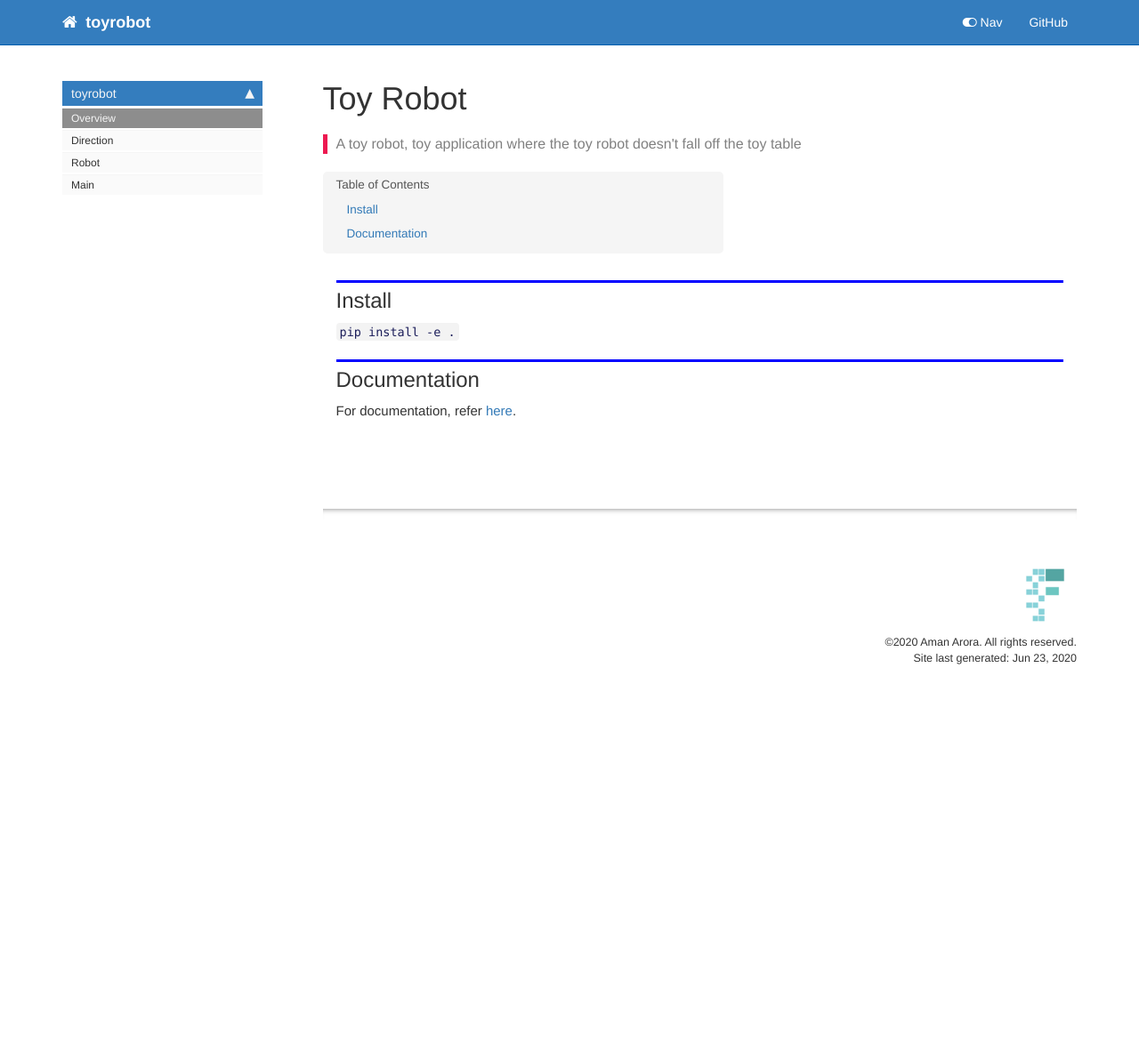
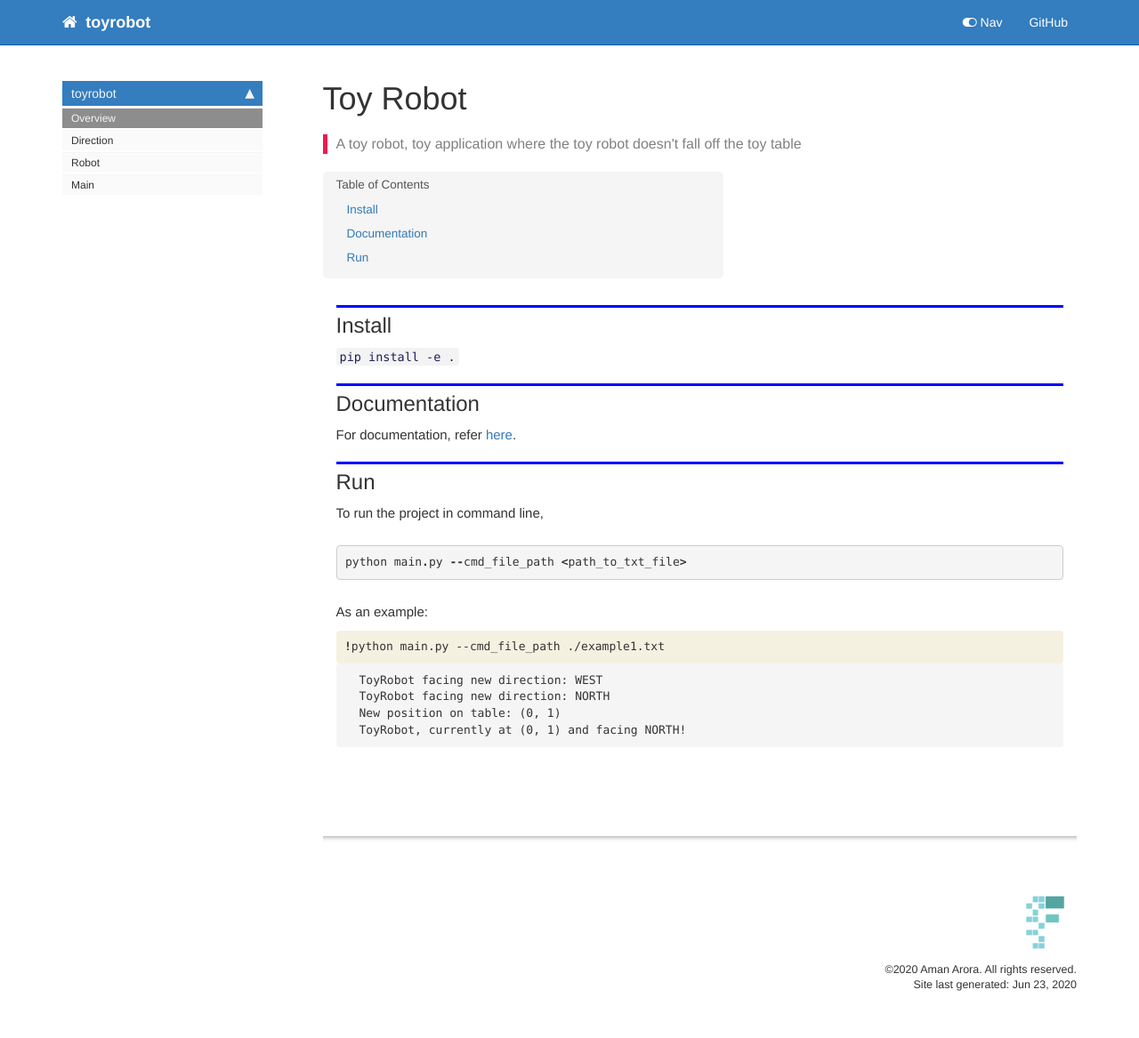
Before and after one commit to amaarora/toyrobot, a Jekyll site: the page built from docs/index.html, in a window 1280 px wide. Shown: the whole page at 89% size. Built offline with Jekyll 4.4.1, drawn with Linux system fonts in a browser that asks for light colours; nearby versions of some CDN libraries; comment, search, counter and statistics services are not loaded; before the commit the page ends 900 px from its top, so only the background shows below that.

Commit message:
Add example to run script

```diff
--- a/docs/index.html
+++ b/docs/index.html
@@ -53,4 +53,60 @@ description: "A toy robot, toy application where the toy robot doesn't fall off
 </div>
 </div>
 </div>
+<div class="cell border-box-sizing text_cell rendered"><div class="inner_cell">
+<div class="text_cell_render border-box-sizing rendered_html">
+<h2 id="Run">Run<a class="anchor-link" href="#Run"> </a></h2>
 </div>
+</div>
+</div>
+<div class="cell border-box-sizing text_cell rendered"><div class="inner_cell">
+<div class="text_cell_render border-box-sizing rendered_html">
+<p>To run the project in command line,</p>
+<div class="highlight"><pre><span></span><span class="n">python</span> <span class="n">main</span><span class="o">.</span><span class="n">py</span> <span class="o">--</span><span class="n">cmd_file_path</span> <span class="o">&lt;</span><span class="n">path_to_txt_file</span><span class="o">&gt;</span>
+</pre></div>
+
+</div>
+</div>
+</div>
+<div class="cell border-box-sizing text_cell rendered"><div class="inner_cell">
+<div class="text_cell_render border-box-sizing rendered_html">
+<p>As an example:</p>
+
+</div>
+</div>
+</div>
+    {% raw %}
+
+<div class="cell border-box-sizing code_cell rendered">
+<div class="input">
+
+<div class="inner_cell">
+    <div class="input_area">
+<div class=" highlight hl-ipython3"><pre><span></span><span class="o">!</span>python main.py --cmd_file_path ./example1.txt
+</pre></div>
+
+    </div>
+</div>
+</div>
+
+<div class="output_wrapper">
+<div class="output">
+
+<div class="output_area">
+
+<div class="output_subarea output_stream output_stdout output_text">
+<pre>ToyRobot facing new direction: WEST
+ToyRobot facing new direction: NORTH
+New position on table: (0, 1)
+ToyRobot, currently at (0, 1) and facing NORTH!
+</pre>
+</div>
+</div>
+
+</div>
+</div>
+
+</div>
+    {% endraw %}
+
+</div>
```
Also changed, not shown: README.md, 1 other file.
